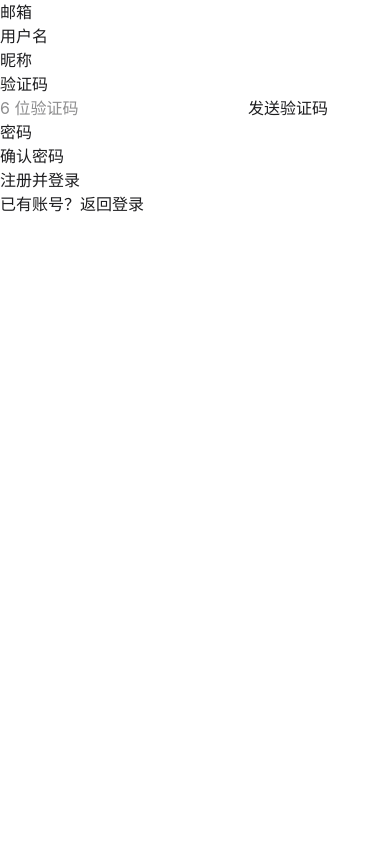
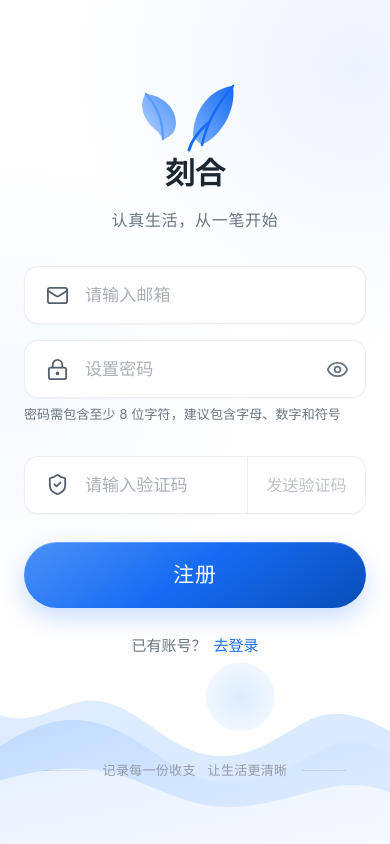
Before and after one commit to qyhever/kethe, a React (Vite) app in the folder kethe-frontend-h5/: page /register in a window 390 px wide. Built offline with nearby package versions, Linux system fonts and the light colour scheme; no server answers.

Commit message:
feat(认证): 重构登录注册页面
统一登录与注册页面的品牌视觉、表单交互和状态反馈，复用认证表单组件与背景素材。

影响范围：H5 登录、注册页面

```diff
--- /dev/null
+++ b/kethe-frontend-h5/src/components/Auth/Auth.css
@@ -0,0 +1,336 @@
+.auth-page {
+  --auth-ink: var(--color-text-primary);
+  --auth-muted: var(--color-text-secondary);
+  --auth-placeholder: var(--color-text-placeholder);
+  --auth-border: var(--color-border-subtle);
+  --auth-accent: var(--color-brand);
+  position: relative;
+  isolation: isolate;
+  min-height: 100vh;
+  min-height: 100dvh;
+  overflow: hidden;
+  color: var(--auth-ink);
+  background:
+    radial-gradient(circle at 91% 8%, rgba(231, 240, 255, 0.7), transparent 18rem),
+    radial-gradient(circle at 5% 46%, rgba(240, 246, 255, 0.62), transparent 15rem),
+    var(--color-background);
+}
+
+.auth-page__content {
+  position: relative;
+  z-index: 2;
+  width: min(100%, 430px);
+  min-height: 100vh;
+  min-height: 100dvh;
+  margin: 0 auto;
+}
+
+.auth-main {
+  width: 100%;
+}
+
+.auth-brand {
+  display: flex;
+  flex-direction: column;
+  align-items: center;
+}
+
+.auth-page--login .auth-brand {
+  padding-top: clamp(94px, 13.5vh, 128px);
+}
+
+.auth-page--register .auth-brand {
+  padding-top: clamp(74px, 10vh, 98px);
+}
+
+.auth-brand img {
+  display: block;
+  width: 160px;
+  height: 120px;
+}
+
+.auth-brand p {
+  margin: 4px 0 0;
+  color: var(--color-text-secondary);
+  font-size: 16px;
+  font-weight: 400;
+  letter-spacing: 0.7px;
+  line-height: 1.5;
+}
+
+.auth-brand__sr-title {
+  position: absolute;
+  width: 1px;
+  height: 1px;
+  padding: 0;
+  overflow: hidden;
+  clip: rect(0, 0, 0, 0);
+  white-space: nowrap;
+  border: 0;
+}
+
+.auth-form {
+  width: calc(100% - 48px);
+  margin-right: auto;
+  margin-left: auto;
+}
+
+.auth-page--login .auth-form {
+  margin-top: clamp(58px, 7.6vh, 72px);
+}
+
+.auth-page--register .auth-form {
+  margin-top: clamp(32px, 4vh, 40px);
+}
+
+.auth-form__fields {
+  display: grid;
+  gap: 16px;
+}
+
+.auth-field {
+  display: flex;
+  align-items: center;
+  min-height: 58px;
+  overflow: hidden;
+  border: 1px solid var(--auth-border);
+  border-radius: var(--radius-md);
+  background: var(--color-surface);
+  box-shadow: var(--shadow-xs), var(--shadow-inner-highlight);
+  transition: border-color var(--duration-fast) var(--ease-standard), box-shadow var(--duration-fast) var(--ease-standard), background-color var(--duration-fast) var(--ease-standard);
+}
+
+.auth-field:focus-within {
+  border-color: var(--color-brand-border);
+  background: var(--color-surface-raised);
+  box-shadow: 0 0 0 3px var(--color-brand-tint), var(--shadow-sm);
+}
+
+.auth-field__icon {
+  flex: 0 0 auto;
+  margin-left: 21px;
+  color: var(--color-text-regular);
+  transition: color var(--duration-fast) var(--ease-standard);
+}
+
+.auth-field:focus-within .auth-field__icon {
+  color: var(--auth-accent);
+}
+
+.auth-field input {
+  width: 100%;
+  min-width: 0;
+  height: 56px;
+  padding: 0 16px;
+  border: 0;
+  outline: 0;
+  color: var(--auth-ink);
+  background: transparent;
+  font-size: 17px;
+  font-weight: 400;
+  letter-spacing: 0.1px;
+}
+
+.auth-field input::placeholder {
+  color: var(--auth-placeholder);
+  opacity: 1;
+}
+
+.auth-field__visibility {
+  display: grid;
+  flex: 0 0 55px;
+  place-items: center;
+  align-self: stretch;
+  padding: 0;
+  color: var(--color-text-secondary);
+  background: transparent;
+}
+
+.auth-field__visibility:active {
+  color: var(--auth-accent);
+}
+
+.auth-field__trailing {
+  flex: 0 0 auto;
+  align-self: stretch;
+  min-width: 118px;
+  padding: 0 14px;
+  border-left: 1px solid var(--auth-border);
+  color: var(--auth-accent);
+  background: transparent;
+  font-size: 16px;
+  font-weight: 500;
+  white-space: nowrap;
+}
+
+.auth-field__trailing:disabled {
+  color: var(--color-text-disabled);
+}
+
+.auth-form__hint {
+  margin: 7px 0 16px;
+  color: var(--auth-muted);
+  font-size: 13px;
+  letter-spacing: 0.1px;
+  line-height: 1.45;
+}
+
+.auth-form__forgot {
+  display: block;
+  min-height: 44px;
+  margin: 0 0 7px auto;
+  padding: 10px 5px 8px 16px;
+  color: var(--color-text-secondary);
+  background: transparent;
+  font-size: 15px;
+}
+
+.auth-form__submit {
+  width: 100%;
+  height: 66px;
+  padding: 0 22px;
+  border-radius: var(--radius-full);
+  color: var(--color-on-brand);
+  background: linear-gradient(145deg, var(--palette-blue-400) 0%, var(--color-brand) 48%, var(--color-brand-active) 100%);
+  box-shadow: var(--shadow-brand), inset 0 1px 0 rgba(255, 255, 255, 0.22);
+  font-family: var(--font-family-display);
+  font-size: 21px;
+  font-weight: 600;
+  letter-spacing: 1px;
+  transition: transform var(--duration-fast) var(--ease-standard), box-shadow var(--duration-fast) var(--ease-standard), opacity var(--duration-fast) var(--ease-standard);
+}
+
+.auth-page--register .auth-form__submit {
+  margin-top: 28px;
+}
+
+.auth-form__submit:active:not(:disabled) {
+  box-shadow: 0 5px 12px rgba(23, 107, 243, 0.18), inset 0 1px 0 rgba(255, 255, 255, 0.16);
+  transform: scale(0.985);
+}
+
+.auth-form__submit:disabled {
+  opacity: 0.58;
+}
+
+.auth-form__switch {
+  margin: 27px 0 0;
+  color: var(--color-text-secondary);
+  font-size: 15px;
+  text-align: center;
+}
+
+.auth-form__switch a {
+  margin-left: 7px;
+  color: var(--auth-accent);
+  font-weight: 600;
+  text-decoration: none;
+}
+
+.auth-page__landscape {
+  position: absolute;
+  z-index: 0;
+  right: 0;
+  bottom: 0;
+  left: 0;
+  width: 100%;
+  height: clamp(200px, 25.8vh, 250px);
+  object-fit: fill;
+  pointer-events: none;
+}
+
+.auth-page__slogan {
+  position: absolute;
+  z-index: 1;
+  right: 0;
+  bottom: calc(64px + var(--safe-bottom));
+  left: 0;
+  display: flex;
+  align-items: center;
+  justify-content: center;
+  gap: 15px;
+  color: var(--color-text-tertiary);
+  pointer-events: none;
+}
+
+.auth-page__slogan p {
+  margin: 0;
+  font-size: 13px;
+  letter-spacing: 0.3px;
+  white-space: nowrap;
+}
+
+.auth-page__slogan span {
+  width: 44px;
+  height: 1px;
+  background: var(--color-separator);
+}
+
+@media (max-height: 760px) {
+  .auth-page {
+    overflow-y: auto;
+  }
+
+  .auth-page__content {
+    min-height: 720px;
+  }
+
+  .auth-page--login .auth-brand {
+    padding-top: 74px;
+  }
+
+  .auth-page--login .auth-form {
+    margin-top: 38px;
+  }
+
+  .auth-page--register .auth-brand {
+    padding-top: 42px;
+  }
+
+  .auth-page--register .auth-form {
+    margin-top: 22px;
+  }
+
+  .auth-form__fields {
+    gap: 12px;
+  }
+
+  .auth-field {
+    min-height: 54px;
+  }
+
+  .auth-field input {
+    height: 52px;
+  }
+
+  .auth-form__submit {
+    height: 58px;
+  }
+
+  .auth-page__landscape,
+  .auth-page__slogan {
+    position: fixed;
+  }
+}
+
+@media (max-width: 380px) {
+  .auth-form {
+    width: calc(100% - 36px);
+  }
+
+  .auth-field__icon {
+    margin-left: 17px;
+  }
+
+  .auth-field input {
+    padding-right: 11px;
+    padding-left: 13px;
+    font-size: 16px;
+  }
+
+  .auth-field__trailing {
+    min-width: 108px;
+    padding: 0 10px;
+    font-size: 15px;
+  }
+}
--- /dev/null
+++ b/kethe-frontend-h5/src/components/Auth/AuthField.tsx
@@ -0,0 +1,39 @@
+import type { ComponentType, InputHTMLAttributes } from 'react'
+import { Eye, EyeOff, type LucideProps } from 'lucide-react'
+
+interface AuthFieldProps extends InputHTMLAttributes<HTMLInputElement> {
+  icon: ComponentType<LucideProps>
+  onTogglePassword?: () => void
+  passwordVisible?: boolean
+  trailing?: React.ReactNode
+}
+
+export function AuthField({
+  icon: FieldIcon,
+  onTogglePassword,
+  passwordVisible = false,
+  trailing,
+  ...inputProps
+}: AuthFieldProps) {
+  return (
+    <div className="auth-field">
+      <FieldIcon className="auth-field__icon" aria-hidden="true" size={23} strokeWidth={1.9} />
+      <input {...inputProps} />
+      {onTogglePassword && (
+        <button
+          className="auth-field__visibility"
+          type="button"
+          aria-label={passwordVisible ? '隐藏密码' : '显示密码'}
+          onClick={onTogglePassword}
+        >
+          {passwordVisible ? (
+            <EyeOff aria-hidden="true" size={23} strokeWidth={1.9} />
+          ) : (
+            <Eye aria-hidden="true" size={23} strokeWidth={1.9} />
+          )}
+        </button>
+      )}
+      {trailing}
+    </div>
+  )
+}
--- /dev/null
+++ b/kethe-frontend-h5/src/components/Auth/AuthScaffold.tsx
@@ -0,0 +1,35 @@
+import type { ReactNode } from 'react'
+import brandLogo from '../../assets/keshe_login_top_logo.svg'
+import bottomLandscape from '../../assets/keshe_login_bottom_background.svg'
+import './Auth.css'
+
+interface AuthScaffoldProps {
+  children: ReactNode
+  variant: 'login' | 'register'
+}
+
+export function AuthScaffold({ children, variant }: AuthScaffoldProps) {
+
+  return (
+    <main className={`auth-page auth-page--${variant}`}>
+      <div className="auth-page__content">
+
+        <section className="auth-main" aria-labelledby="auth-brand-name">
+          <div className="auth-brand">
+            <img src={brandLogo} alt="" />
+            <span className="auth-brand__sr-title" id="auth-brand-name">刻合</span>
+            <p>认真生活，从一笔开始</p>
+          </div>
+          {children}
+        </section>
+      </div>
+
+      <img className="auth-page__landscape" src={bottomLandscape} alt="" />
+      <div className="auth-page__slogan" aria-label="记录每一份收支，让生活更清晰">
+        <span aria-hidden="true" />
+        <p>记录每一份收支&nbsp;&nbsp; 让生活更清晰</p>
+        <span aria-hidden="true" />
+      </div>
+    </main>
+  )
+}
--- a/kethe-frontend-h5/src/pages/LoginPage.tsx
+++ b/kethe-frontend-h5/src/pages/LoginPage.tsx
@@ -1,18 +1,27 @@
 import { useState } from 'react'
 import type { FormEvent } from 'react'
 import { Navigate, Link, useNavigate } from 'react-router-dom'
+import { LockKeyhole, Mail } from 'lucide-react'
 import { login } from '../api/auth'
 import { hasTokens, setTokens } from '../api/token'
-import { Icon } from '../components/Icon'
+import { AuthField } from '../components/Auth/AuthField'
+import { AuthScaffold } from '../components/Auth/AuthScaffold'
+import { useToast } from '../components/Toast'
+
+function getErrorMessage(error: unknown) {
+  return error instanceof Error ? error.message : '登录失败，请稍后重试'
+}
 
 export function LoginPage() {
   const navigate = useNavigate()
+  const toast = useToast()
   const [email, setEmail] = useState('')
   const [password, setPassword] = useState('')
+  const [passwordVisible, setPasswordVisible] = useState(false)
   const [submitting, setSubmitting] = useState(false)
 
   if (hasTokens()) {
-    return <Navigate replace to="/clipboard" />
+    return <Navigate replace to="/home" />
   }
 
   const handleLogin = async (event: FormEvent<HTMLFormElement>) => {
@@ -21,42 +30,58 @@ export function LoginPage() {
     try {
       const tokens = await login({ email, password })
       setTokens(tokens)
-      navigate('/clipboard', { replace: true })
+      navigate('/home', { replace: true })
     } catch (error) {
-      console.log('error: ', error)
-      // showToast(getErrorMessage(error))
+      toast.error(getErrorMessage(error))
     } finally {
       setSubmitting(false)
     }
   }
 
   return (
-    <>
-      <section className="login-screen">
-        <form className="panel login-card" onSubmit={handleLogin}>
-          {/* <Brand subtitle="personal clipboard" title="Kethe Clip" /> */}
-          <div className="field">
-            <label htmlFor="email">邮箱</label>
-            <input id="email" type="email" autoComplete="email" onChange={(event) => setEmail(event.target.value)} required value={email} />
-          </div>
-          <div className="field">
-            <label htmlFor="password">密码</label>
-            <input id="password" type="password" autoComplete="current-password" onChange={(event) => setPassword(event.target.value)} required value={password} />
-          </div>
-          <div className="composer-actions">
-            <button className="primary" disabled={submitting} type="submit">
-              <Icon name="login" />
-              {submitting ? '登录中' : '登录'}
-            </button>
-          </div>
-          <p className="auth-switch">
-            没有账号？
-            <Link className="link-button" to="/register">
-              注册账号
-            </Link>
-          </p>
-        </form>
-      </section>
-    </>
+    <AuthScaffold variant="login">
+      <form className="auth-form" onSubmit={handleLogin}>
+        <div className="auth-form__fields">
+          <AuthField
+            icon={Mail}
+            id="email"
+            type="email"
+            autoComplete="off"
+            aria-label="邮箱"
+            placeholder="请输入邮箱"
+            onChange={(event) => setEmail(event.target.value)}
+            required
+            value={email}
+          />
+          <AuthField
+            icon={LockKeyhole}
+            id="password"
+            type={passwordVisible ? 'text' : 'password'}
+            autoComplete="off"
+            aria-label="密码"
+            placeholder="请输入密码"
+            onChange={(event) => setPassword(event.target.value)}
+            onTogglePassword={() => setPasswordVisible((visible) => !visible)}
+            passwordVisible={passwordVisible}
+            required
+            value={password}
+          />
+        </div>
+        <button
+          className="auth-form__forgot"
+          type="button"
+          onClick={() => toast.info('请联系管理员重置密码')}
+        >
+          忘记密码？
+        </button>
+        <button className="auth-form__submit" disabled={submitting} type="submit">
+          {submitting ? '登录中…' : '登录'}
+        </button>
+        <p className="auth-form__switch">
+          还没有账号？
+          <Link to="/register">立即注册</Link>
+        </p>
+      </form>
+    </AuthScaffold>
   )
 }
--- a/kethe-frontend-h5/src/pages/RegisterPage.tsx
+++ b/kethe-frontend-h5/src/pages/RegisterPage.tsx
@@ -1,18 +1,34 @@
 import { useEffect, useState } from 'react'
 import type { FormEvent } from 'react'
 import { Navigate, Link, useNavigate } from 'react-router-dom'
+import { LockKeyhole, Mail, ShieldCheck } from 'lucide-react'
 import { login, register, sendRegistrationCode } from '../api/auth'
 import { hasTokens, setTokens } from '../api/token'
+import { AuthField } from '../components/Auth/AuthField'
+import { AuthScaffold } from '../components/Auth/AuthScaffold'
+import { useToast } from '../components/Toast'
+
+function getErrorMessage(error: unknown) {
+  return error instanceof Error ? error.message : '操作失败，请稍后重试'
+}
+
+function getDefaultProfile(email: string) {
+  const emailName = email.trim().split('@')[0] || 'user'
+  return {
+    username: emailName,
+    nickname: emailName,
+  }
+}
 
 export function RegisterPage() {
   const navigate = useNavigate()
+  const toast = useToast()
   const [email, setEmail] = useState('')
-  const [username, setUsername] = useState('')
-  const [nickname, setNickname] = useState('')
   const [registerPassword, setRegisterPassword] = useState('')
-  const [confirmPassword, setConfirmPassword] = useState('')
+  const [passwordVisible, setPasswordVisible] = useState(false)
   const [verifyCode, setVerifyCode] = useState('')
   const [verifyCountdown, setVerifyCountdown] = useState(0)
+  const [sendingCode, setSendingCode] = useState(false)
   const [submitting, setSubmitting] = useState(false)
 
   useEffect(() => {
@@ -24,31 +40,26 @@ export function RegisterPage() {
   }, [verifyCountdown])
 
   if (hasTokens()) {
-    return <Navigate replace to="/clipboard" />
+    return <Navigate replace to="/home" />
   }
 
   const handleRegister = async (event: FormEvent<HTMLFormElement>) => {
     event.preventDefault()
-    if (registerPassword !== confirmPassword) {
-      // showToast('两次密码不一致')
-      return
-    }
     setSubmitting(true)
     try {
+      const profile = getDefaultProfile(email)
       await register({
-        username,
-        nickname,
+        ...profile,
         email,
         password: registerPassword,
         verificationCode: verifyCode,
       })
       const tokens = await login({ email, password: registerPassword })
       setTokens(tokens)
-      // showToast('注册成功，已登录')
-      navigate('/clipboard', { replace: true })
+      toast.success('注册成功')
+      navigate('/home', { replace: true })
     } catch (error) {
-      console.log('error: ', error)
-      // showToast(getErrorMessage(error))
+      toast.error(getErrorMessage(error))
     } finally {
       setSubmitting(false)
     }
@@ -56,67 +67,82 @@ export function RegisterPage() {
 
   const sendVerifyCode = async () => {
     if (verifyCountdown > 0 || !email.trim()) return
-    setSubmitting(true)
+    setSendingCode(true)
     try {
       await sendRegistrationCode(email)
       setVerifyCountdown(60)
-      // showToast('验证码已发送')
+      toast.success('验证码已发送')
     } catch (error) {
-      console.log('error: ', error)
-      // showToast(getErrorMessage(error))
+      toast.error(getErrorMessage(error))
     } finally {
-      setSubmitting(false)
+      setSendingCode(false)
     }
   }
 
   return (
-    <>
-      <section className="login-screen">
-        <form className="panel login-card" onSubmit={handleRegister}>
-          {/* <Brand subtitle="create clipboard account" title="注册账号" /> */}
-          <div className="field">
-            <label htmlFor="registerEmail">邮箱</label>
-            <input id="registerEmail" type="email" autoComplete="email" onChange={(event) => setEmail(event.target.value)} required value={email} />
+    <AuthScaffold variant="register">
+      <form className="auth-form" onSubmit={handleRegister}>
+        <div className="auth-form__fields">
+          <AuthField
+            icon={Mail}
+            id="registerEmail"
+            type="email"
+            autoComplete="off"
+            aria-label="邮箱"
+            placeholder="请输入邮箱"
+            onChange={(event) => setEmail(event.target.value)}
+            required
+            value={email}
+          />
+          <div>
+            <AuthField
+              icon={LockKeyhole}
+              id="registerPassword"
+              type={passwordVisible ? 'text' : 'password'}
+              autoComplete="off"
+              aria-label="设置密码"
+              minLength={8}
+              placeholder="设置密码"
+              onChange={(event) => setRegisterPassword(event.target.value)}
+              onTogglePassword={() => setPasswordVisible((visible) => !visible)}
+              passwordVisible={passwordVisible}
+              required
+              value={registerPassword}
+            />
+            <p className="auth-form__hint">密码需包含至少 8 位字符，建议包含字母、数字和符号</p>
           </div>
-          <div className="field">
-            <label htmlFor="username">用户名</label>
-            <input id="username" autoComplete="username" onChange={(event) => setUsername(event.target.value)} required value={username} />
-          </div>
-          <div className="field">
-            <label htmlFor="nickname">昵称</label>
-            <input id="nickname" onChange={(event) => setNickname(event.target.value)} required value={nickname} />
-          </div>
-          <div className="field">
-            <label htmlFor="verifyCode">验证码</label>
-            <div className="verify-row">
-              <input id="verifyCode" inputMode="numeric" maxLength={6} onChange={(event) => setVerifyCode(event.target.value)} placeholder="6 位验证码" required value={verifyCode} />
-              <button className="ghost" disabled={verifyCountdown > 0 || submitting} onClick={sendVerifyCode} type="button">
-                {verifyCountdown > 0 ? `${verifyCountdown}s` : '发送验证码'}
+          <AuthField
+            icon={ShieldCheck}
+            id="verifyCode"
+            inputMode="numeric"
+            autoComplete="one-time-code"
+            aria-label="验证码"
+            maxLength={6}
+            pattern="[0-9]{6}"
+            placeholder="请输入验证码"
+            onChange={(event) => setVerifyCode(event.target.value.replace(/\D/g, ''))}
+            required
+            value={verifyCode}
+            trailing={
+              <button
+                className="auth-field__trailing"
+                disabled={verifyCountdown > 0 || sendingCode || !email.trim()}
+                onClick={sendVerifyCode}
+                type="button"
+              >
+                {sendingCode ? '发送中…' : verifyCountdown > 0 ? `${verifyCountdown}s 后重发` : '发送验证码'}
               </button>
-            </div>
-          </div>
-          <div className="field">
-            <label htmlFor="registerPassword">密码</label>
-            <input id="registerPassword" type="password" autoComplete="new-password" onChange={(event) => setRegisterPassword(event.target.value)} required value={registerPassword} />
-          </div>
-          <div className="field">
-            <label htmlFor="confirmPassword">确认密码</label>
-            <input id="confirmPassword" type="password" autoComplete="new-password" onChange={(event) => setConfirmPassword(event.target.value)} required value={confirmPassword} />
-          </div>
-          <div className="composer-actions">
-            <button className="primary" disabled={submitting} type="submit">
-              {/* <Icon name="userPlus" /> */}
-              {submitting ? '提交中' : '注册并登录'}
-            </button>
-          </div>
-          <p className="auth-switch">
-            已有账号？
-            <Link className="link-button" to="/login">
-              返回登录
-            </Link>
-          </p>
-        </form>
-      </section>
-    </>
+            }
+          />
+        </div>
+        <button className="auth-form__submit" disabled={submitting} type="submit">
+          {submitting ? '注册中…' : '注册'}
+        </button>
+        <p className="auth-form__switch">
+          已有账号？
+          <Link to="/login">去登录</Link>
+        </p>
+      </form>
+    </AuthScaffold>
   )
 }
```
Also changed, not shown: kethe-frontend-h5/src/assets/keshe_login_bottom_background.svg (added), kethe-frontend-h5/src/assets/keshe_login_top_logo.svg (added), 1 other file (tests, documents, lock files or other folders).
